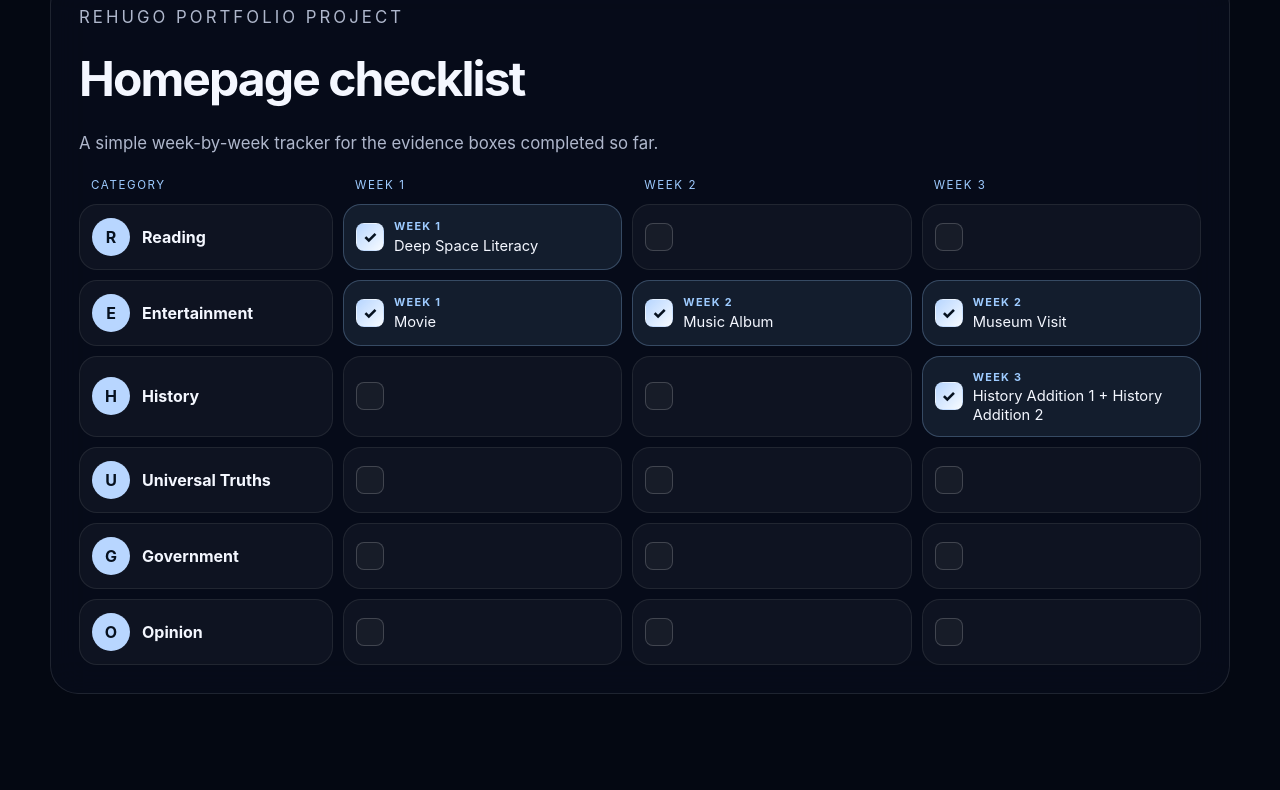
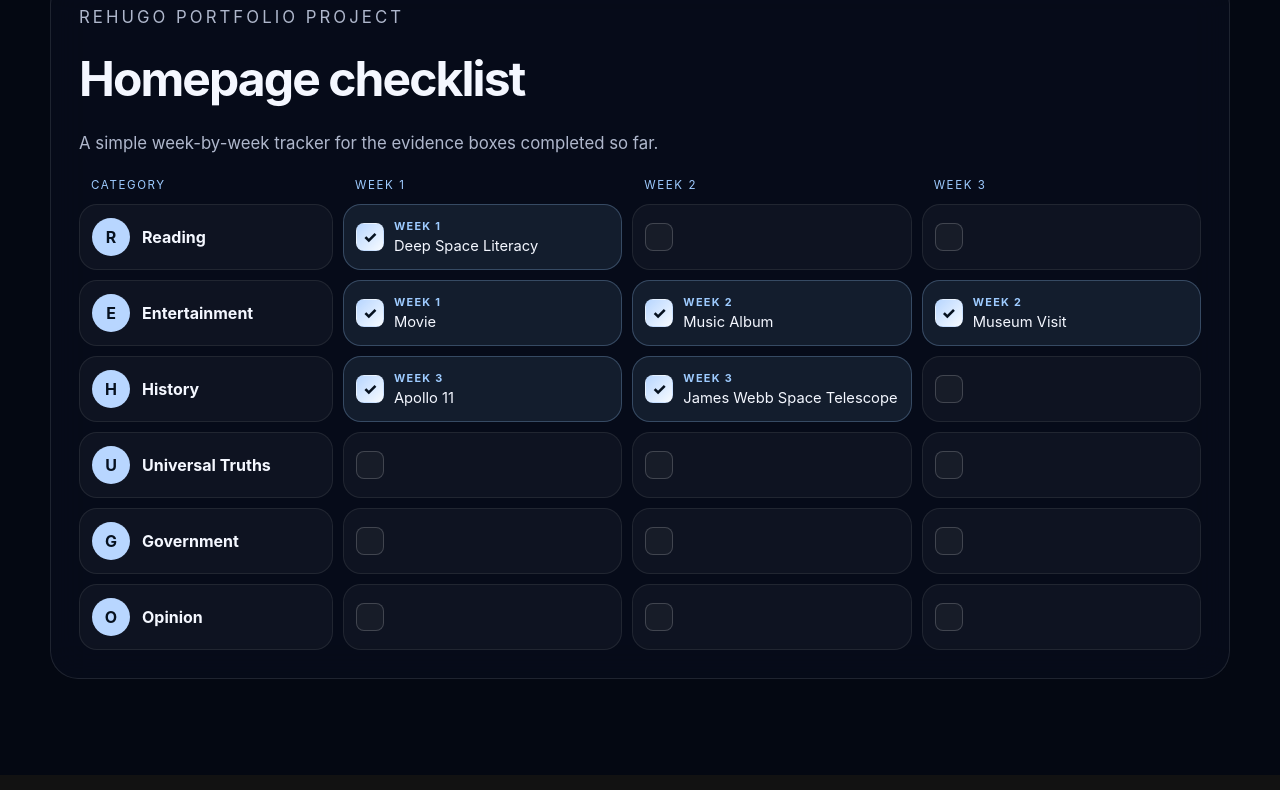
Before and after one commit to RudyN991/langwebsite, a React (Vite) app: page / in a window 1280 px wide. Shown: the part 1481-2271 px from the top of the page. Built offline with nearby package versions, Linux system fonts and the light colour scheme.

Commit message:
Split history checklist items

```diff
--- a/src/App.tsx
+++ b/src/App.tsx
@@ -30,9 +30,9 @@ const checklistRows = [
     letter: "H",
     label: "History",
     weeks: [
+      { title: "Apollo 11", complete: true, weekLabel: "Week 3" },
+      { title: "James Webb Space Telescope", complete: true, weekLabel: "Week 3" },
       { title: "", complete: false },
-      { title: "", complete: false },
-      { title: "History Addition 1 + History Addition 2", complete: true },
     ],
   },
   {
```
